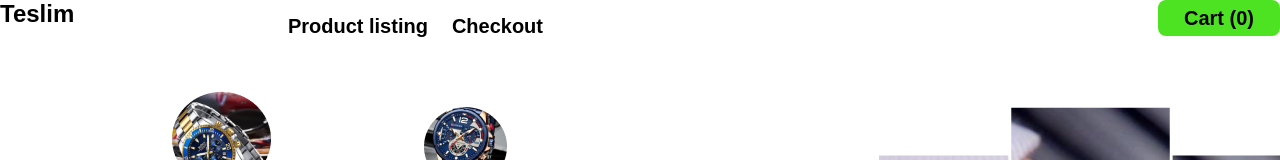
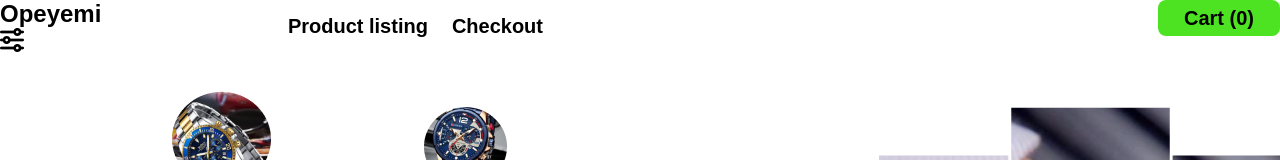
Before and after one commit to Teslim-cyber/HNG-stage-two, a React (Create React App) app: page / in a window 1280 px wide. Shown: the top 160 px of the page. Built offline with nearby package versions, Linux system fonts and the light colour scheme; no server answers.

Commit message:
Update App.jsx

```diff
--- a/src/App.jsx
+++ b/src/App.jsx
@@ -12,6 +12,7 @@ import vector2 from "./Images/Vector (2).png"
 import vector3 from "./Images/Vector (3).png"
 import vector4 from "./Images/Vector (5).png"
 import opeyemipics from "./Images/opeyemistore.png"
+import logoreplace from './Images/Vector (6).png'
 function App() {
   const [cart, setCart] = useState([]);
 
@@ -66,7 +67,8 @@ function App() {
       <section id="home">
         <div className="navbar">
           <div className="Logo">
-            <h1>Teslim</h1>
+            <h1>Opeyemi</h1>
+            <img src={logoreplace} alt="" className="logoreplace" />
           </div>
           <div className="navlinks">
             <ul>
@@ -191,8 +193,8 @@ function App() {
                 <p>
                   Name: Emmanuel Peter <br />
                   Address: No 14, Arulogun road, ojoo Ibadan <br />
-                  Phone: +2348147146537 <br />
-                  Email: adelakunteslim@gmail.com
+                  Phone: +2348131088242 <br />
+                  Email: bensonton1987@gmail.com
                   </p>
               </div>
               <div className="order-summary">
@@ -235,7 +237,7 @@ function App() {
             <div className="contact">
             <h1>Contact</h1>
                  <p>
-                  Email: adelakunteslim@gmai.com <br />
+                  Email: adelakunteslim@gmail.com <br />
                   Adress: 12 Balogun road, Iju-ishaga, Lagos <br />
                   Phone: +2348147164537
                  </p>
```
